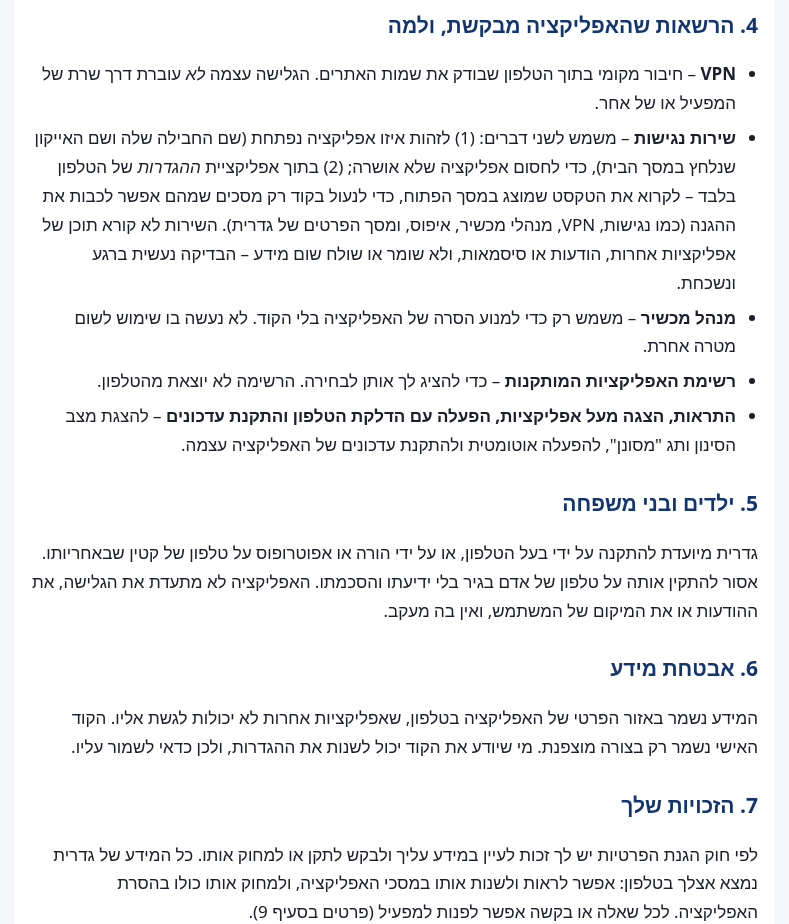
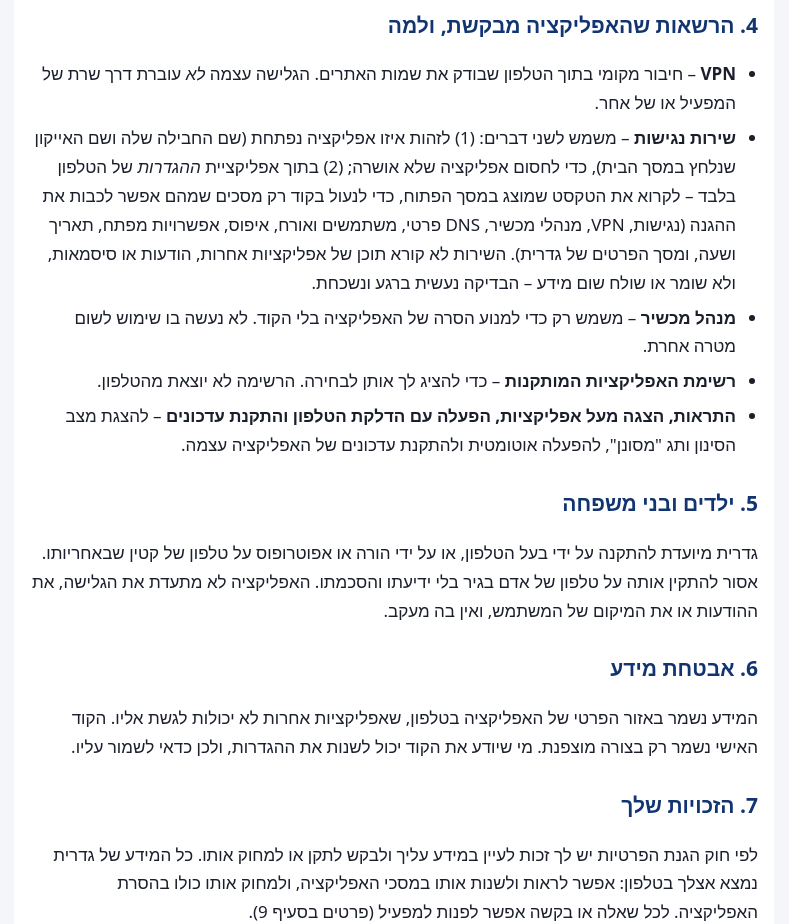
Before and after one commit to YechezkelChaim/gidrit, a plain HTML site: page privacy.html in a window 1280 px wide. Shown: the part 1460-2384 px from the top of the page, without its empty margins (246-1035 px from the left). Drawn offline with Linux system fonts and the light colour scheme.

Commit message:
עדכון מדיניות פרטיות

```diff
--- a/privacy.html
+++ b/privacy.html
@@ -56,7 +56,7 @@ footer a{margin:0 8px}
 <h2>4. הרשאות שהאפליקציה מבקשת, ולמה</h2>
 <ul>
   <li><strong>VPN</strong> – חיבור מקומי בתוך הטלפון שבודק את שמות האתרים. הגלישה עצמה <em>לא</em> עוברת דרך שרת של המפעיל או של אחר.</li>
-  <li><strong>שירות נגישות</strong> – משמש לשני דברים: (1) לזהות איזו אפליקציה נפתחת (שם החבילה שלה ושם האייקון שנלחץ במסך הבית), כדי לחסום אפליקציה שלא אושרה; (2) בתוך אפליקציית <em>ההגדרות</em> של הטלפון בלבד – לקרוא את הטקסט שמוצג במסך הפתוח, כדי לנעול בקוד רק מסכים שמהם אפשר לכבות את ההגנה (כמו נגישות, VPN, מנהלי מכשיר, איפוס, ומסך הפרטים של גדרית). השירות לא קורא תוכן של אפליקציות אחרות, הודעות או סיסמאות, ולא שומר או שולח שום מידע – הבדיקה נעשית ברגע ונשכחת.</li>
+  <li><strong>שירות נגישות</strong> – משמש לשני דברים: (1) לזהות איזו אפליקציה נפתחת (שם החבילה שלה ושם האייקון שנלחץ במסך הבית), כדי לחסום אפליקציה שלא אושרה; (2) בתוך אפליקציית <em>ההגדרות</em> של הטלפון בלבד – לקרוא את הטקסט שמוצג במסך הפתוח, כדי לנעול בקוד רק מסכים שמהם אפשר לכבות את ההגנה (נגישות, VPN, מנהלי מכשיר, DNS פרטי, משתמשים ואורח, איפוס, אפשרויות מפתח, תאריך ושעה, ומסך הפרטים של גדרית). השירות לא קורא תוכן של אפליקציות אחרות, הודעות או סיסמאות, ולא שומר או שולח שום מידע – הבדיקה נעשית ברגע ונשכחת.</li>
   <li><strong>מנהל מכשיר</strong> – משמש רק כדי למנוע הסרה של האפליקציה בלי הקוד. לא נעשה בו שימוש לשום מטרה אחרת.</li>
   <li><strong>רשימת האפליקציות המותקנות</strong> – כדי להציג לך אותן לבחירה. הרשימה לא יוצאת מהטלפון.</li>
   <li><strong>התראות, הצגה מעל אפליקציות, הפעלה עם הדלקת הטלפון והתקנת עדכונים</strong> – להצגת מצב הסינון ותג "מסונן", להפעלה אוטומטית ולהתקנת עדכונים של האפליקציה עצמה.</li>
```
